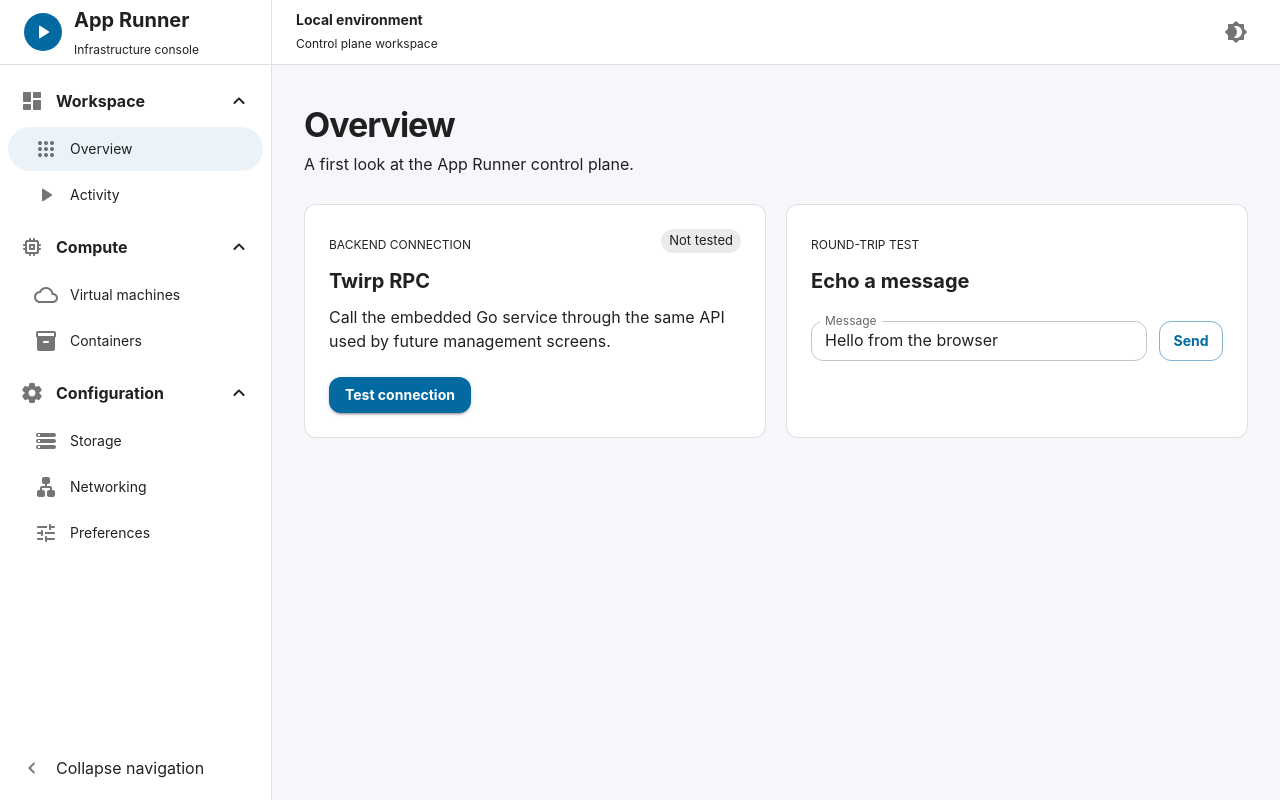
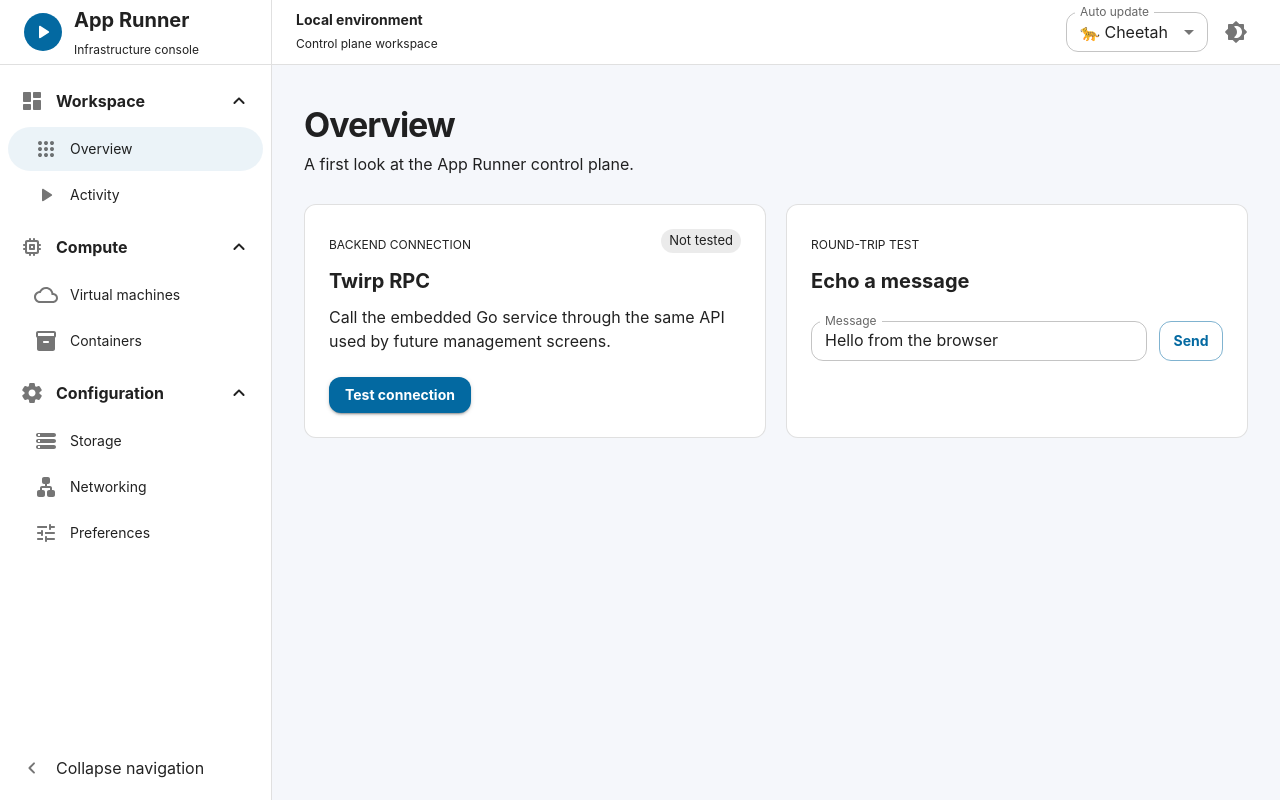
Before and after one commit to porty/app-runner, a React (Vite) app in the folder frontend/: page / in a window 1280 px wide. Built offline with nearby package versions, Linux system fonts and the light colour scheme; no server answers.

Commit message:
Add configurable frontend refresh speed

```diff
--- a/frontend/src/App.tsx
+++ b/frontend/src/App.tsx
@@ -15,6 +15,7 @@ import {
   ListItemButton,
   ListItemIcon,
   ListItemText,
+  MenuItem,
   Stack,
   TextField,
   Toolbar,
@@ -45,6 +46,7 @@ import { echo, ping, type PingResponse } from './api'
 import HostWarnings from './HostWarnings'
 import NetworkingPage from './NetworkingPage'
 import VirtualMachinesPage from './VirtualMachinesPage'
+import { refreshIntervals, type RefreshSpeed } from './refreshSettings'
 
 const ConsolePage = lazy(() => import('./ConsolePage'))
 
@@ -54,6 +56,8 @@ const collapsedWidth = 76
 interface AppProps {
   mode: 'light' | 'dark'
   onToggleMode: () => void
+  refreshSpeed: RefreshSpeed
+  onRefreshSpeedChange: (speed: RefreshSpeed) => void
 }
 
 interface NavigationGroup {
@@ -337,7 +341,7 @@ function PlaceholderPage({ title, description }: { title: string; description: s
   )
 }
 
-export default function App({ mode, onToggleMode }: AppProps) {
+export default function App({ mode, onToggleMode, refreshSpeed, onRefreshSpeedChange }: AppProps) {
   const [sidebarExpanded, setSidebarExpanded] = useState(true)
   const drawerWidth = sidebarExpanded ? expandedWidth : collapsedWidth
 
@@ -365,11 +369,27 @@ export default function App({ mode, onToggleMode }: AppProps) {
               Control plane workspace
             </Typography>
           </Box>
-          <Tooltip title={`Use ${mode === 'dark' ? 'light' : 'dark'} mode`}>
-            <IconButton onClick={onToggleMode} aria-label={`Use ${mode === 'dark' ? 'light' : 'dark'} mode`}>
-              {mode === 'dark' ? <Brightness7Rounded /> : <Brightness4Rounded />}
-            </IconButton>
-          </Tooltip>
+          <Stack direction="row" spacing={1} sx={{ alignItems: 'center' }}>
+            <TextField
+              select
+              size="small"
+              label="Auto update"
+              value={refreshSpeed}
+              onChange={(event) => onRefreshSpeedChange(event.target.value as RefreshSpeed)}
+              sx={{ minWidth: 142 }}
+              slotProps={{ select: { inputProps: { 'aria-label': 'Automatic update speed' } } }}
+            >
+              <MenuItem value="pause">⏸️ Paused</MenuItem>
+              <MenuItem value="turtle">🐢 Turtle</MenuItem>
+              <MenuItem value="llama">🦙 Llama</MenuItem>
+              <MenuItem value="cheetah">🐆 Cheetah</MenuItem>
+            </TextField>
+            <Tooltip title={`Use ${mode === 'dark' ? 'light' : 'dark'} mode`}>
+              <IconButton onClick={onToggleMode} aria-label={`Use ${mode === 'dark' ? 'light' : 'dark'} mode`}>
+                {mode === 'dark' ? <Brightness7Rounded /> : <Brightness4Rounded />}
+              </IconButton>
+            </Tooltip>
+          </Stack>
         </Toolbar>
       </AppBar>
       <Box
@@ -386,7 +406,7 @@ export default function App({ mode, onToggleMode }: AppProps) {
           <Routes>
             <Route path="/" element={<Overview />} />
             <Route path="/activity" element={<PlaceholderPage title="Activity" description="Recent control plane events and operations." />} />
-            <Route path="/compute/virtual-machines" element={<VirtualMachinesPage />} />
+            <Route path="/compute/virtual-machines" element={<VirtualMachinesPage refreshInterval={refreshIntervals[refreshSpeed]} />} />
             <Route
               path="/compute/virtual-machines/:id/console"
               element={
@@ -397,7 +417,7 @@ export default function App({ mode, onToggleMode }: AppProps) {
             />
             <Route path="/compute/containers" element={<PlaceholderPage title="Containers" description="Manage Docker, Podman, and system containers." />} />
             <Route path="/configuration/storage" element={<PlaceholderPage title="Storage" description="Configure image and workload storage." />} />
-            <Route path="/configuration/networking" element={<NetworkingPage />} />
+            <Route path="/configuration/networking" element={<NetworkingPage refreshInterval={refreshIntervals[refreshSpeed]} />} />
             <Route path="/configuration/preferences" element={<PlaceholderPage title="Preferences" description="Tune the App Runner experience." />} />
             <Route path="*" element={<Navigate to="/" replace />} />
           </Routes>
--- a/frontend/src/NetworkingPage.tsx
+++ b/frontend/src/NetworkingPage.tsx
@@ -52,7 +52,7 @@ import {
   type PendingNetworkChange,
 } from './api'
 
-export default function NetworkingPage() {
+export default function NetworkingPage({ refreshInterval }: { refreshInterval: number | null }) {
   const [status, setStatus] = useState<NetworkingStatus | null>(null)
   const [error, setError] = useState('')
   const [loading, setLoading] = useState(true)
@@ -77,9 +77,10 @@ export default function NetworkingPage() {
 
   useEffect(() => {
     void refresh(true)
-    const timer = window.setInterval(() => void refresh(), 2000)
+    if (refreshInterval === null) return
+    const timer = window.setInterval(() => void refresh(), refreshInterval)
     return () => window.clearInterval(timer)
-  }, [refresh])
+  }, [refresh, refreshInterval])
 
   const apply = async (change: NetworkChangeRequest) => {
     setBusy(true)
--- a/frontend/src/VirtualMachinesPage.tsx
+++ b/frontend/src/VirtualMachinesPage.tsx
@@ -62,7 +62,7 @@ const statusDetails: Record<VMStatus, { label: string; color: 'default' | 'succe
   VM_STATUS_ERROR: { label: 'Error', color: 'error' },
 }
 
-export default function VirtualMachinesPage() {
+export default function VirtualMachinesPage({ refreshInterval }: { refreshInterval: number | null }) {
   const [virtualMachines, setVirtualMachines] = useState<VirtualMachine[]>([])
   const [images, setImages] = useState<ISOImage[]>([])
   const [networking, setNetworking] = useState<NetworkingStatus | null>(null)
@@ -95,9 +95,10 @@ export default function VirtualMachinesPage() {
 
   useEffect(() => {
     void refresh(true)
-    const timer = window.setInterval(() => void refresh(), 3000)
+    if (refreshInterval === null) return
+    const timer = window.setInterval(() => void refresh(), refreshInterval)
     return () => window.clearInterval(timer)
-  }, [refresh])
+  }, [refresh, refreshInterval])
 
   const runOperation = async (id: string, operation: () => Promise<unknown>) => {
     setBusyID(id)
--- a/frontend/src/main.tsx
+++ b/frontend/src/main.tsx
@@ -5,6 +5,12 @@ import { CssBaseline, ThemeProvider, createTheme } from '@mui/material'
 
 import App from './App'
 import './index.css'
+import {
+  defaultRefreshSpeed,
+  isRefreshSpeed,
+  refreshSpeedStorageKey,
+  type RefreshSpeed,
+} from './refreshSettings'
 
 type ColourMode = 'light' | 'dark'
 
@@ -16,8 +22,14 @@ function initialColourMode(): ColourMode {
   return window.matchMedia('(prefers-color-scheme: dark)').matches ? 'dark' : 'light'
 }
 
+function initialRefreshSpeed(): RefreshSpeed {
+  const savedSpeed = localStorage.getItem(refreshSpeedStorageKey)
+  return isRefreshSpeed(savedSpeed) ? savedSpeed : defaultRefreshSpeed(window.location.hostname)
+}
+
 function Root() {
   const [mode, setMode] = useState<ColourMode>(initialColourMode)
+  const [refreshSpeed, setRefreshSpeed] = useState<RefreshSpeed>(initialRefreshSpeed)
   const theme = useMemo(
     () =>
       createTheme({
@@ -57,11 +69,21 @@ function Root() {
     })
   }
 
+  const changeRefreshSpeed = (speed: RefreshSpeed) => {
+    localStorage.setItem(refreshSpeedStorageKey, speed)
+    setRefreshSpeed(speed)
+  }
+
   return (
     <ThemeProvider theme={theme}>
       <CssBaseline />
       <BrowserRouter>
-        <App mode={mode} onToggleMode={toggleMode} />
+        <App
+          mode={mode}
+          onToggleMode={toggleMode}
+          refreshSpeed={refreshSpeed}
+          onRefreshSpeedChange={changeRefreshSpeed}
+        />
       </BrowserRouter>
     </ThemeProvider>
   )
--- /dev/null
+++ b/frontend/src/refreshSettings.ts
@@ -0,0 +1,37 @@
+export type RefreshSpeed = 'pause' | 'turtle' | 'llama' | 'cheetah'
+
+export const refreshSpeedStorageKey = 'app-runner-refresh-speed'
+
+export const refreshIntervals: Record<RefreshSpeed, number | null> = {
+  pause: null,
+  turtle: 10_000,
+  llama: 5_000,
+  cheetah: 1_000,
+}
+
+export function isRefreshSpeed(value: string | null): value is RefreshSpeed {
+  return value === 'pause' || value === 'turtle' || value === 'llama' || value === 'cheetah'
+}
+
+export function defaultRefreshSpeed(hostname: string): RefreshSpeed {
+  const host = hostname.toLowerCase().replace(/^\[|\]$/g, '')
+  const octets = host.split('.').map(Number)
+  const isIPv4 =
+    octets.length === 4 &&
+    octets.every((octet) => Number.isInteger(octet) && octet >= 0 && octet <= 255)
+
+  if (host === 'localhost' || host === '::1' || (isIPv4 && octets[0] === 127)) {
+    return 'cheetah'
+  }
+
+  if (
+    isIPv4 &&
+    (octets[0] === 10 ||
+      (octets[0] === 172 && octets[1] >= 16 && octets[1] <= 31) ||
+      (octets[0] === 192 && octets[1] === 168))
+  ) {
+    return 'llama'
+  }
+
+  return 'turtle'
+}
```
Also changed, not shown: 1 other file (tests, documents, lock files or other folders).
